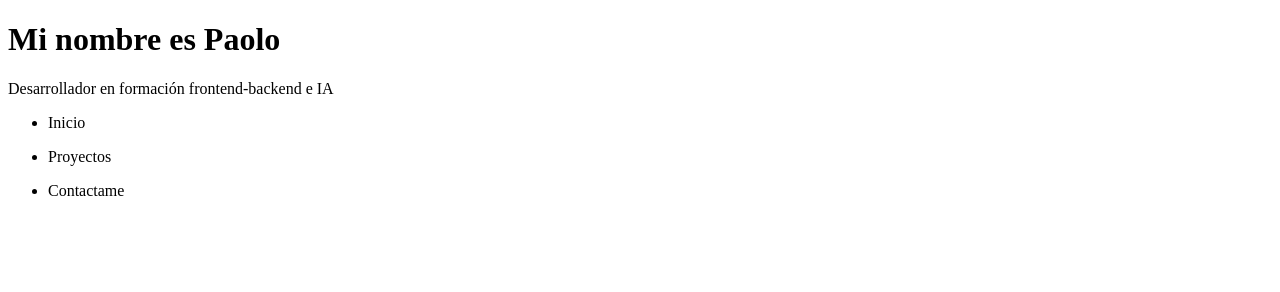
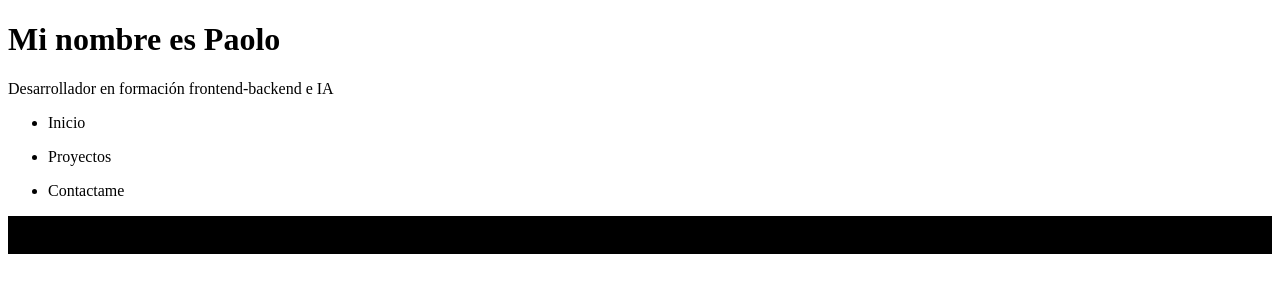
Before and after one commit to PNeil95/JS_PortafolioWebSite, a plain HTML site: page index.html in a window 1280 px wide. Drawn offline with Linux system fonts and the light colour scheme.

Commit message:
second part - footer structure

```diff
--- a/css/styles.css
+++ b/css/styles.css
@@ -9,3 +9,8 @@
     --first-color-second: hs1(var(--hue-color),69%,61%)
     --first-color-alt: hs1(var(--hue-color),69%,61%)
 }
+footer{
+    margin:0;
+    padding:10px;
+    background: black ;
+}
--- a/index.html
+++ b/index.html
@@ -35,5 +35,8 @@
             </li>
         </ul>
     </div>
+    <footer>
+        @derechosReservador - Paolo Neil Valladares Bazalar
+    </footer>
 </body>
 </html>
```
